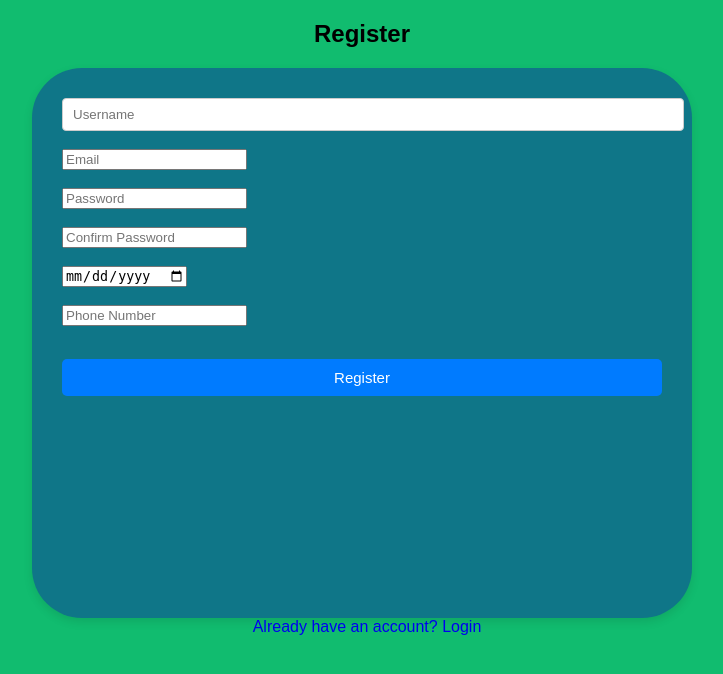
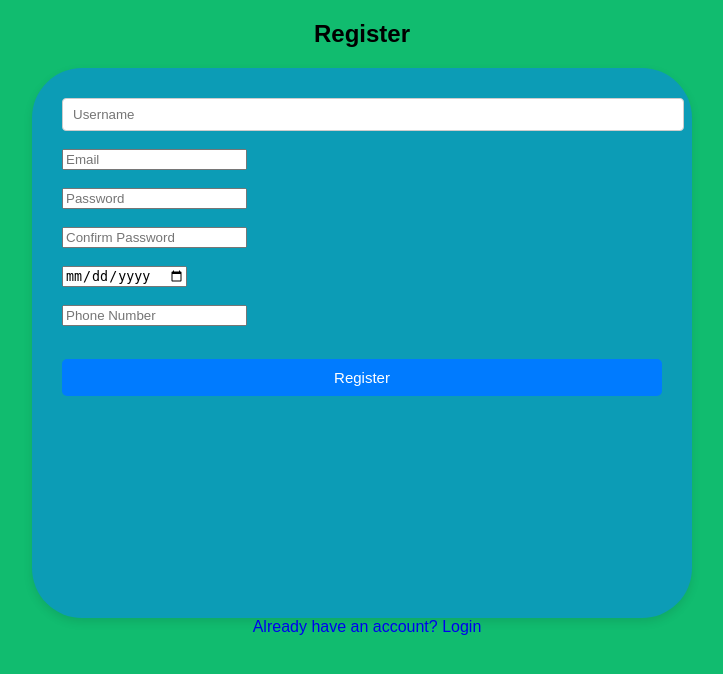
Before and after one commit to ALTUM-02/django_to_do, a Django app: page /register/ in a window 1280 px wide. Shown: the top 674 px of the page, without its empty margins (278-1001 px from the left). Run offline with Django 5.2, Linux system fonts and the light colour scheme.

Commit message:
adding somethings

```diff
--- a/mimi/static/css/styles.css
+++ b/mimi/static/css/styles.css
@@ -13,7 +13,7 @@ h1 {
     color: #1b7459;
 }
 form {
-    background: #0f7688;
+    background: #0c9cb6;
     padding: 25px 30px;
     width: 600px;
     height: 500px;
```
